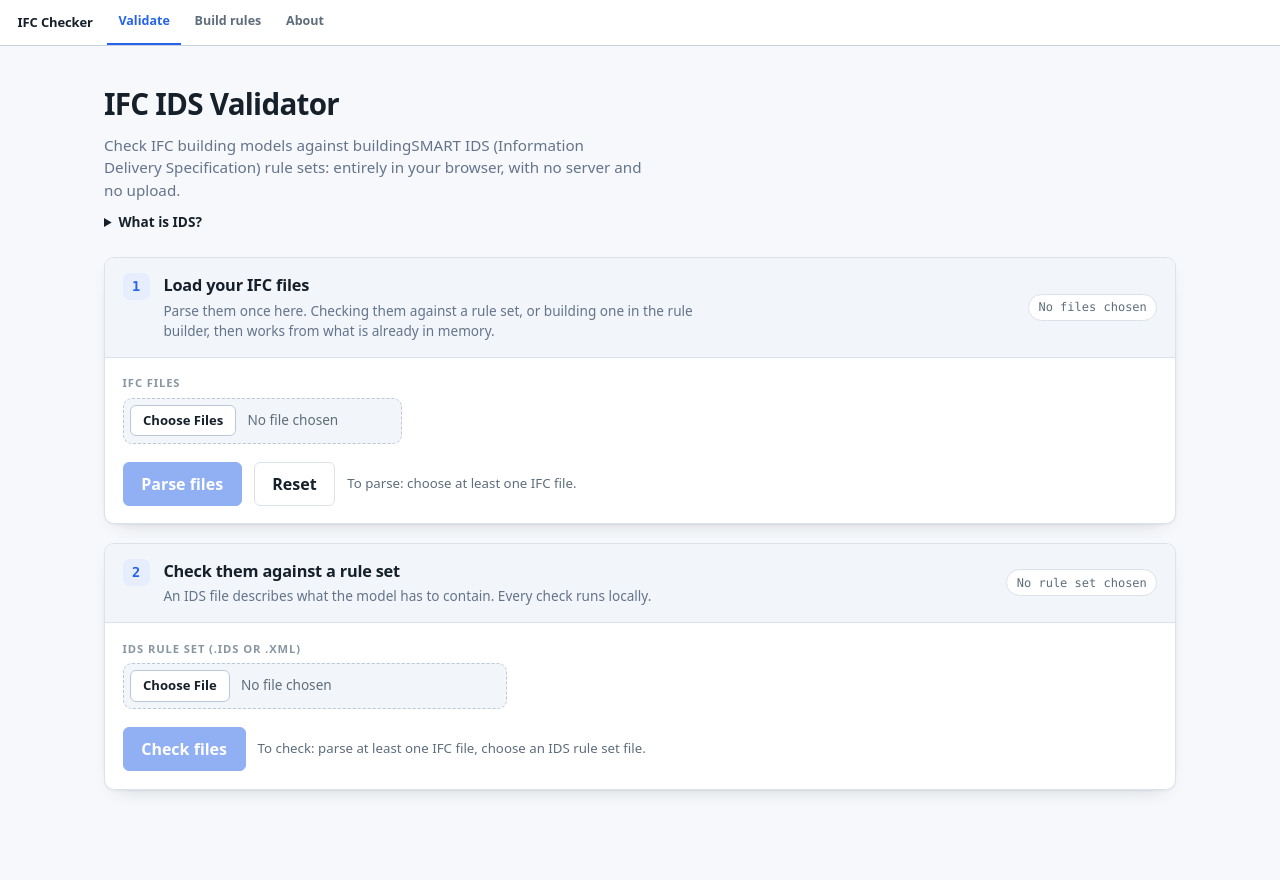
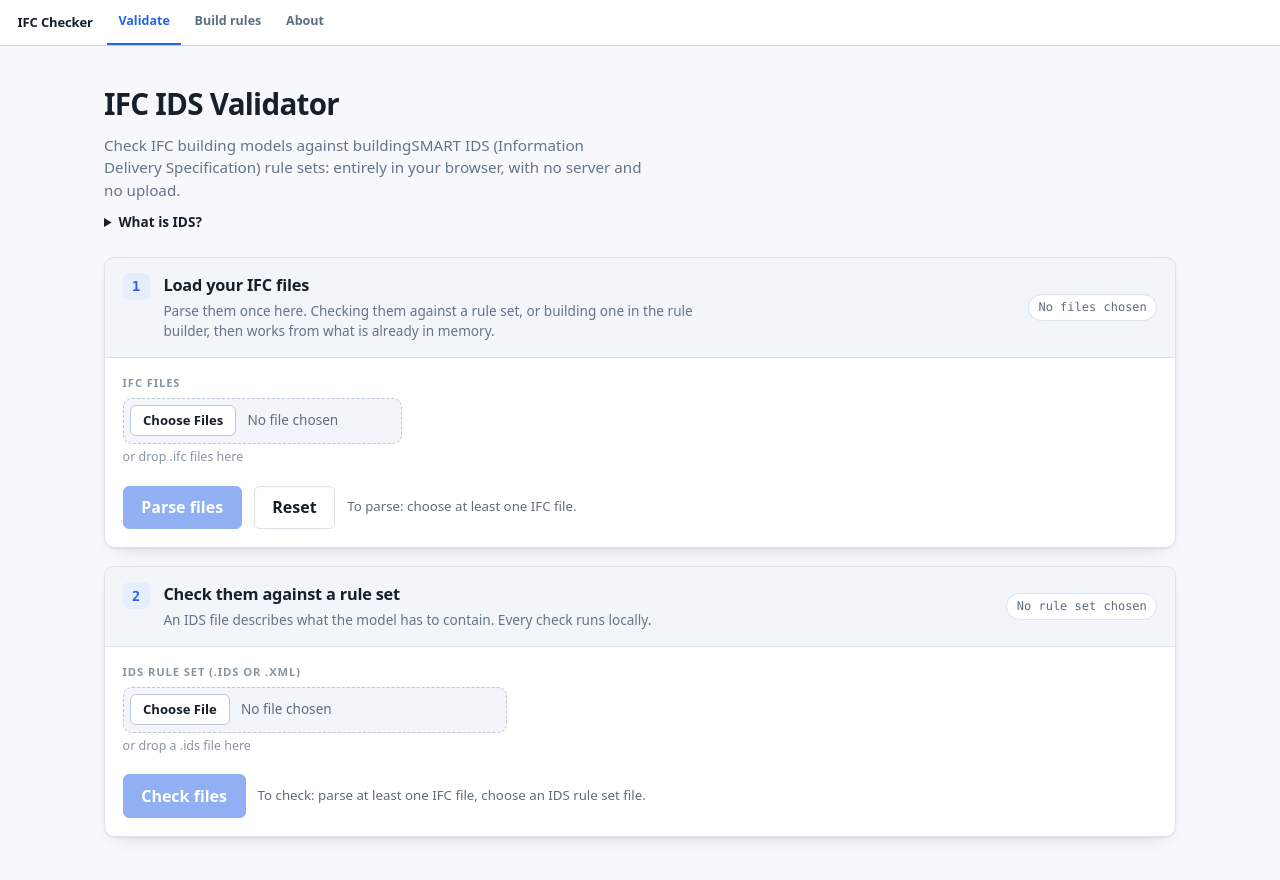
Before and after one commit to Tacopover/IfcChecker, a React (Vite) app in the folder apps/web/: page / in a window 1280 px wide. Shown: the top 880 px of the page. Built offline with nearby package versions, Linux system fonts and the light colour scheme.

Commit message:
feat(web): add drag-and-drop file droppers on the Validate page
Wraps the IFC and IDS file inputs in a dropzone that accepts a
drag-and-drop as well as the native picker, filtering dropped files by
extension since a drop bypasses the input's own accept filter.

```diff
--- a/apps/web/src/routes/IfcCheckerPage.tsx
+++ b/apps/web/src/routes/IfcCheckerPage.tsx
@@ -1,4 +1,13 @@
-import { Fragment, useEffect, useMemo, useRef, useState, type ChangeEvent } from "react";
+import {
+  Fragment,
+  useEffect,
+  useMemo,
+  useRef,
+  useState,
+  type ChangeEvent,
+  type DragEvent,
+  type ReactNode,
+} from "react";
 import type { EngineId } from "@ifc-qa/shared-types";
 import {
   parseFile,
@@ -19,6 +28,56 @@
 
 function countViolations(summaries: SpecificationSummary[] | null): number {
   return summaries?.reduce((total, summary) => total + summary.violations.length, 0) ?? 0;
+}
+
+function hasExtension(file: File, extensions: string[]): boolean {
+  const name = file.name.toLowerCase();
+  return extensions.some((extension) => name.endsWith(extension));
+}
+
+interface FileDropzoneProps {
+  extensions: string[];
+  onFiles: (files: File[]) => void;
+  children: ReactNode;
+}
+
+/**
+ * Wraps a `.file-field` so the same drop target both opens the OS file picker (via the `<input>`
+ * inside it, unchanged) and accepts a drag-and-drop. Filters dropped files by extension itself —
+ * unlike a picker, a drop is not narrowed by the input's own `accept`.
+ */
+function FileDropzone({ extensions, onFiles, children }: FileDropzoneProps) {
+  const [dragging, setDragging] = useState(false);
+
+  function handleDragOver(event: DragEvent<HTMLDivElement>) {
+    event.preventDefault();
+    setDragging(true);
+  }
+
+  function handleDragLeave(event: DragEvent<HTMLDivElement>) {
+    // Only once the pointer actually leaves the zone, not when it crosses into a child element.
+    if (event.currentTarget.contains(event.relatedTarget as Node | null)) return;
+    setDragging(false);
+  }
+
+  function handleDrop(event: DragEvent<HTMLDivElement>) {
+    event.preventDefault();
+    setDragging(false);
+    const dropped = Array.from(event.dataTransfer.files).filter((file) => hasExtension(file, extensions));
+    if (dropped.length > 0) onFiles(dropped);
+  }
+
+  return (
+    <div
+      className="dropzone"
+      data-dragging={dragging}
+      onDragOver={handleDragOver}
+      onDragLeave={handleDragLeave}
+      onDrop={handleDrop}
+    >
+      {children}
+    </div>
+  );
 }
 
 export function IfcCheckerPage() {
@@ -92,12 +151,21 @@
     setExportError(null);
   }
 
+  function handleIfcFiles(files: File[]) {
+    addFiles(files);
+    dropStaleResults();
+  }
+
   function handleIfcFilesChange(event: ChangeEvent<HTMLInputElement>) {
-    addFiles(Array.from(event.target.files ?? []));
-    dropStaleResults();
+    handleIfcFiles(Array.from(event.target.files ?? []));
     // Clear the input so picking files again adds to the list instead of
     // being a no-op (the browser won't fire onChange for a repeat selection).
     event.target.value = "";
+  }
+
+  function handleIdsFile(file: File | null) {
+    setIdsFile(file);
+    dropStaleResults();
   }
 
   function handleRemoveIfcFile(key: string) {
@@ -262,6 +330,7 @@
 
         <div className="step-body">
           <div className="control-row">
+            <FileDropzone extensions={[".ifc"]} onFiles={handleIfcFiles}>
               <div className="file-field">
                 <label htmlFor="local-ifc-files">IFC files</label>
                 <input
@@ -271,7 +340,9 @@
                   accept=".ifc"
                   onChange={handleIfcFilesChange}
                 />
+                <p className="drop-hint">or drop .ifc files here</p>
               </div>
+            </FileDropzone>
           </div>
 
           {models.length > 0 && (
@@ -411,6 +482,7 @@
         </header>
 
         <div className="step-body">
+          <FileDropzone extensions={[".ids", ".xml"]} onFiles={(files) => handleIdsFile(files[0] ?? null)}>
             <div className="file-field">
               <label htmlFor="local-ids-file">IDS rule set (.ids or .xml)</label>
               <input
@@ -420,12 +492,11 @@
                 // An IDS document is XML, but it is normally saved as .ids — a picker
                 // filtered to .xml alone hides the very files it is asking for.
                 accept=".ids,.xml,application/xml,text/xml"
-              onChange={(e) => {
-                setIdsFile(e.target.files?.[0] ?? null);
-                dropStaleResults();
-              }}
+                onChange={(e) => handleIdsFile(e.target.files?.[0] ?? null)}
               />
+              <p className="drop-hint">or drop a .ids file here</p>
             </div>
+          </FileDropzone>
 
           <div className="step-actions">
             <button type="button" disabled={!canCheck} onClick={handleCheck}>
--- a/apps/web/src/styles.css
+++ b/apps/web/src/styles.css
@@ -1880,6 +1880,26 @@
   min-width: 0;
 }
 
+.dropzone {
+  border-radius: 9px;
+  transition: background-color 0.1s ease;
+}
+
+.dropzone[data-dragging="true"] {
+  background: var(--accent-soft);
+}
+
+.dropzone[data-dragging="true"] input[type="file"] {
+  border-color: var(--accent);
+  border-style: solid;
+}
+
+.drop-hint {
+  margin: 0.3rem 0 0;
+  color: var(--faint);
+  font-size: 0.78rem;
+}
+
 .checker input[type="file"] {
   width: 100%;
   max-width: 24rem;
```
Also changed, not shown: 1 other file (tests, documents, lock files or other folders). Lines whose indentation alone changed are shown as unchanged.
